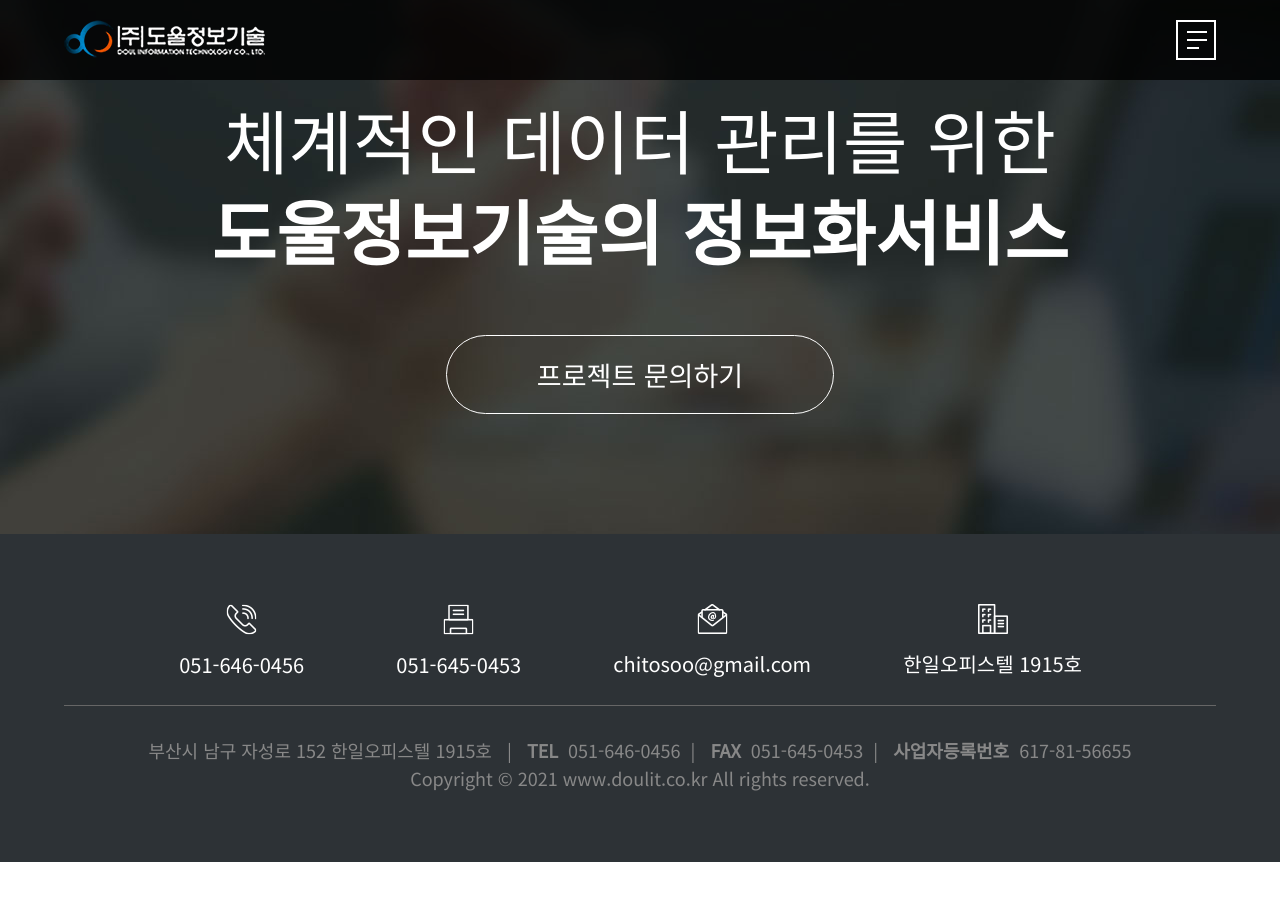
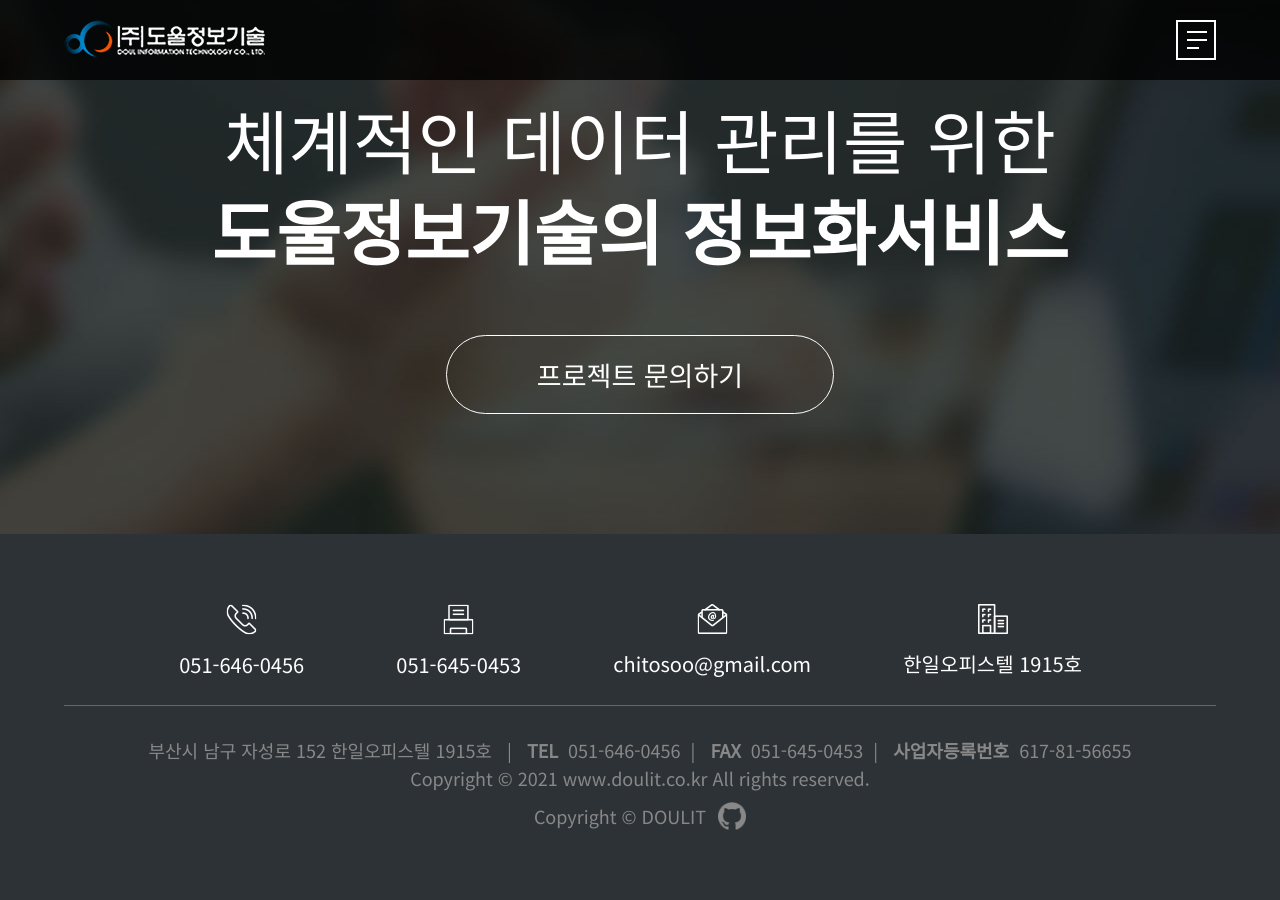
Before and after one commit to doulit/doulit.github.io, a Jekyll site: the page built from index.html, in a window 1280 px wide and 900 px high, scrolled down 3747 px. Built offline with Jekyll 4.4.1, drawn with Linux system fonts in a browser that asks for light colours; cached includes are drawn as plain includes; nearby versions of some CDN libraries; the list of posts is cut into pages by our own code; before the commit the page ends 4609 px from its top, so only the background shows below that.

Commit message:
feat: footer에서 git_link 추가

```diff
--- a/_config.yml
+++ b/_config.yml
@@ -20,6 +20,7 @@ title: "(주)도울정보기술"
 title_separator: "-"
 subtitle: # site tagline that appears below site title in masthead
 name: "www.doulit.co.kr"
+copyright: "DOULIT"
 description: "(주)도울정보기술 홈페이지입니다."
 keywords: "도울정보기술, 도울, doul, 정보, 기술, 정보화서비스, SI, 솔루션, 개발, 시스템구축, 유지보수, 기업 정보화 컨설팅,시스템 통합,웹개발,정보화 인프라 구축,IT관련 토탈서비스"
 url: # the base hostname & protocol for your site e.g. "https://mmistakes.github.io"
--- a/_includes/footer.html
+++ b/_includes/footer.html
@@ -33,7 +33,9 @@
         <strong>FAX</strong>{{site.fax}}<span class="offset first">|</span>
       </span>
       <strong>사업자등록번호</strong>{{site.company_number}}<br/>
-      <div class="page__footer-copyright">Copyright &copy; {{ site.time | date: '%Y' }} {{ site.name | default: site.title }} All rights reserved.</div>
+      <div class="page__footer-copyright">Copyright &copy; {{ site.time | date: '%Y' }} {{ site.name | default: site.title }} All rights reserved.<br/>
+        <span class="git_link"><a href="https://github.com/doulit" target="blank">Copyright © {{site.copyright}}</a></span>
+      </div>
     </div>
   </div>
 </footer>
```
